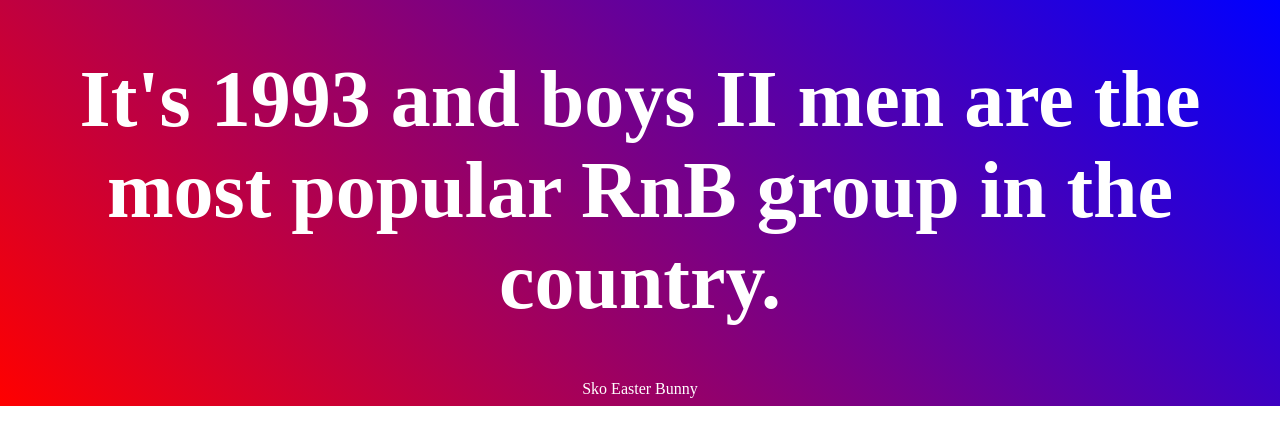
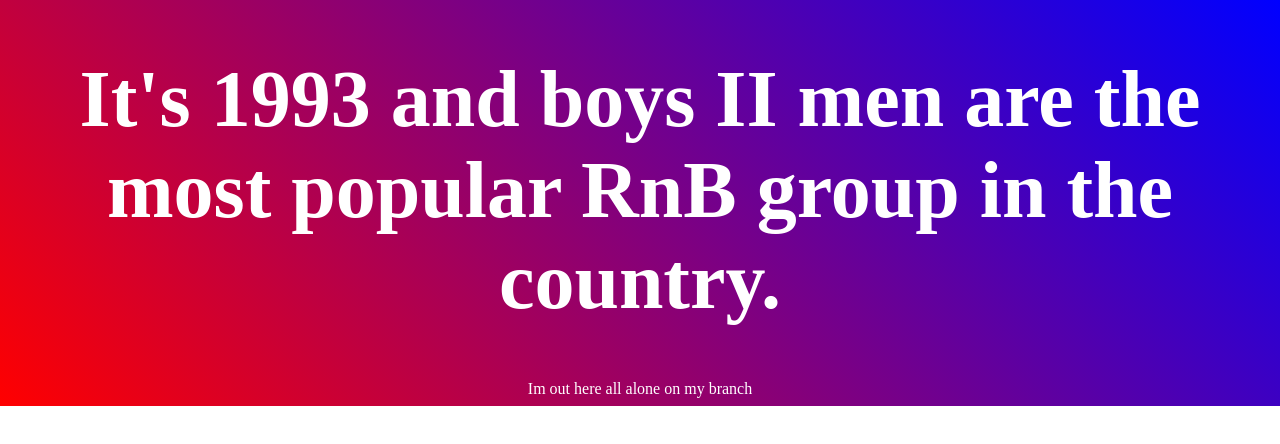
Before and after one commit to RossTienken/fuzzyPinkUnicorn, a website: page index.html in a window 1280 px wide. Drawn offline with Linux system fonts and the light colour scheme.

Commit message:
all alone on my branch, 10am

```diff
--- a/index.html
+++ b/index.html
@@ -8,5 +8,5 @@
   <body>
     <h1>It's 1993 and boys II men are the most popular RnB group in the country. </h1>
   </body>
-  <footer>Sko Easter Bunny</footer>
+  <footer>Im out here all alone on my branch</footer>
 </html>
```
